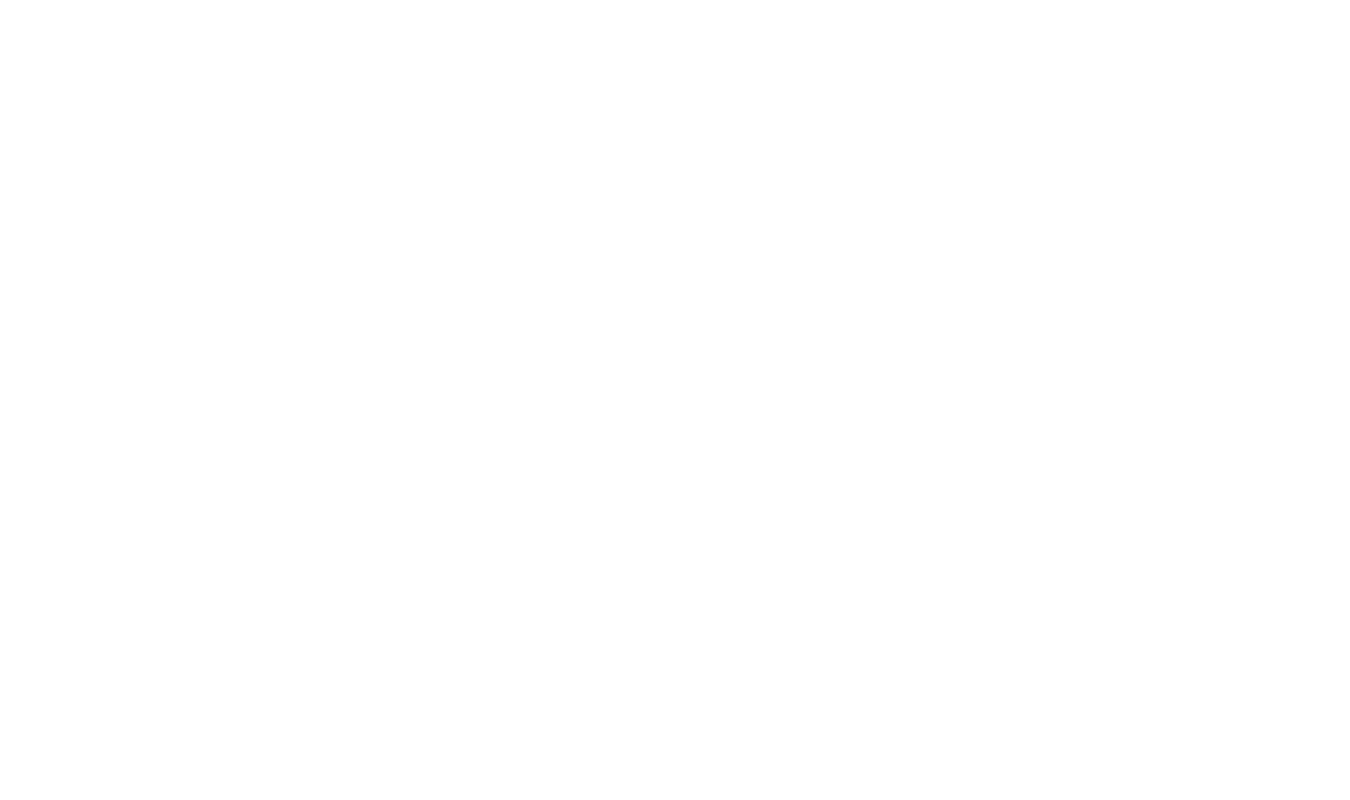
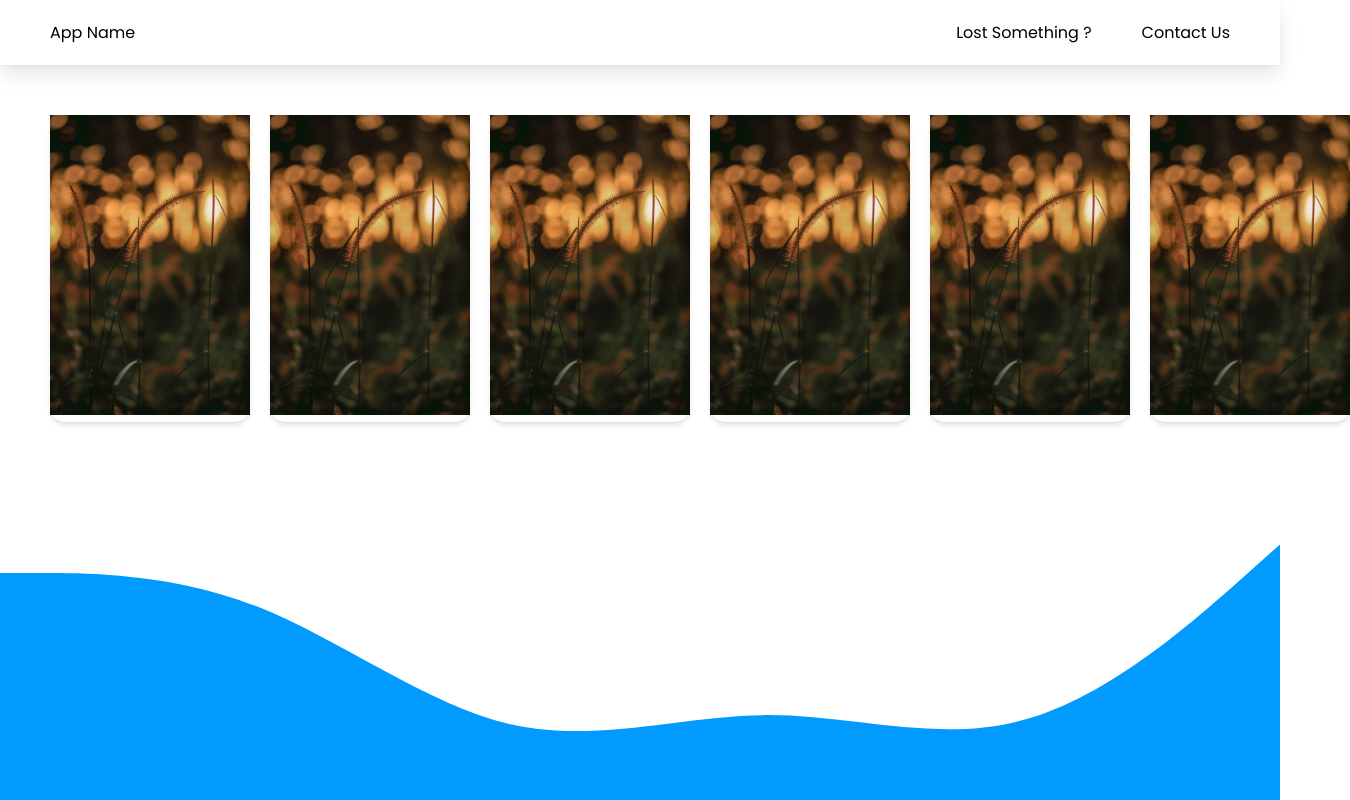
Before and after one commit to Upasana0710/finding_nemo, a React (Create React App) app: page /Lostitems in a window 1280 px wide. Shown: the whole page, 1350 px wide, since content can reach past the window. Built offline with nearby package versions, Linux system fonts and the light colour scheme.

Commit message:
Added Lost Section

```diff
--- /dev/null
+++ b/src/Components/ListLostItems.jsx
@@ -0,0 +1,18 @@
+import React from "react";
+import "../styles/LostItems.css";
+import ListItem from "./LostItem";
+
+const ListLostItems = () => {
+  return (
+    <div className="container">
+      <ListItem />
+      <ListItem />
+      <ListItem />
+      <ListItem />
+      <ListItem />
+      <ListItem />
+    </div>
+  );
+};
+
+export default ListLostItems;
--- /dev/null
+++ b/src/Components/LostCard.jsx
@@ -0,0 +1,89 @@
+import React from "react";
+import "../styles/LostCard.css";
+import upload from "../assets/gallery.png";
+import logo from "../assets/logo.jpg";
+import CloseIcon from "@mui/icons-material/Close";
+
+const LostCard = (props) => {
+  return (
+    <div className="lostContainerOuter">
+      <div className="lostContainer">
+        <div className="closeIcon" onClick={() => props.updateItemLost()}>
+          <CloseIcon />
+        </div>
+        <div className="uploadImg">
+          <img src={upload} alt="logo" width={100} />
+          <button className="btnGraphic">Upload Image</button>
+        </div>
+        <div className="divider"></div>
+        <div className="details">
+          <img src={logo} alt="logo" width={100} />
+          <form
+            className="formSubmit"
+            method="POST"
+            onSubmit={(e) => {
+              e.preventDefault();
+            }}
+          >
+            <input
+              type="text"
+              name=""
+              id=""
+              className="inputField"
+              placeholder="Name"
+            />
+            <input
+              type="text"
+              name=""
+              id=""
+              className="inputField"
+              placeholder="Item Name"
+            />
+            <input
+              type="text"
+              name=""
+              id=""
+              className="inputField"
+              placeholder="Item Description"
+            />
+            <input
+              type="number"
+              name=""
+              id=""
+              className="inputField noAppear"
+              placeholder="Contact Number"
+            />
+            <input
+              type="text"
+              name=""
+              id=""
+              className="inputField"
+              placeholder="Email"
+            />
+
+            <input
+              type="text"
+              name=""
+              id=""
+              className="inputField"
+              placeholder="Lost Location"
+            />
+            <input
+              type="datetime-local"
+              name=""
+              id=""
+              className="inputField"
+              placeholder="Lost Date & Time"
+            />
+
+            <div className="submitBtn">
+              <button className="btnGraphic">Submit</button>
+            </div>
+          </form>
+        </div>
+      </div>
+    </div>
+  );
+};
+
+export default LostCard;
--- /dev/null
+++ b/src/Components/LostItem.jsx
@@ -0,0 +1,13 @@
+import React from "react";
+import "../styles/LostItems.css";
+import LostItem from "../assets/sample-lost.jpeg";
+
+const ListItem = () => {
+  return (
+    <div className="itemContainer">
+      <img src={LostItem} alt="" width={200} />
+    </div>
+  );
+};
+
+export default ListItem;
--- /dev/null
+++ b/src/Components/LostNavbar.jsx
@@ -0,0 +1,33 @@
+import React from "react";
+import "../styles/LostNavbar.css";
+
+const NavigationBar = (props) => {
+  return (
+    <div className="navBar">
+      <div
+        onClick={() => (window.location.href = "/")}
+        className="cursor-pointer"
+      >
+        {props.data.title}
+      </div>
+      <div>
+        <div
+          className="color-blue cursor-pointer"
+          onClick={() => props.updateItemLost()}
+        >
+          {props.data.uno}
+        </div>
+        <div
+          className="color-blue cursor-pointer"
+          onClick={() =>
+            (window.location.href = "mailto:iampriyanshukumar.2003@gmail.com")
+          }
+        >
+          {props.data.dos}
+        </div>
+      </div>
+    </div>
+  );
+};
+
+export default NavigationBar;
--- a/src/pages/LostPage.jsx
+++ b/src/pages/LostPage.jsx
@@ -1,11 +1,34 @@
-import React from 'react'
+import React, { useState } from "react";
+import "../styles/LostCard.css";
+import LostCard from "../Components/LostCard";
+import LostNavBar from "../Components/LostNavbar";
+import ListLostItems from "../Components/ListLostItems.jsx";
 
 const LostPage = () => {
+  const NavData = {
+    title: "App Name",
+    uno: "Lost Something ?",
+    dos: "Contact Us",
+  };
+  const [lostState, setLostState] = useState(false);
+  const updateItemLost = () => {
+    setLostState(!lostState);
+  };
+
   return (
-    <div>
+    <div className="lostCard">
+      <svg xmlns="http://www.w3.org/2000/svg" viewBox="0 0 1440 320">
+        <path
+          fill="#019aff"
+          fill-opacity="1"
+          d="M0,64L48,64C96,64,192,64,288,101.3C384,139,480,213,576,234.7C672,256,768,224,864,224C960,224,1056,256,1152,229.3C1248,203,1344,117,1392,74.7L1440,32L1440,320L1392,320C1344,320,1248,320,1152,320C1056,320,960,320,864,320C768,320,672,320,576,320C480,320,384,320,288,320C192,320,96,320,48,320L0,320Z"
+        ></path>
+      </svg>
+      <LostNavBar data={NavData} updateItemLost={updateItemLost} />
+      {lostState && <LostCard updateItemLost={updateItemLost} />}
+      <ListLostItems />
+    </div>
+  );
+};
 
-    </div>
-  )
-}
-
-export default LostPage
+export default LostPage;
--- /dev/null
+++ b/src/styles/LostCard.css
@@ -0,0 +1,123 @@
+.lostCard {
+  height: 100vh;
+  width: 100vw;
+  /* background-color: #002233; */
+  position: "relative";
+}
+
+.lostCard > svg {
+  position: absolute;
+  bottom: 0;
+  z-index: 1;
+  transform-origin: bottom;
+  animation: animateWave 1000ms cubic-bezier(0.23, 1, 0.32, 1) forwards;
+}
+
+@keyframes animateWave {
+  0% {
+    transform: scale(1, 0);
+  }
+  100% {
+    transform: scale(1, 1);
+  }
+}
+
+@keyframes visibility {
+  0% {
+    opacity: 1;
+  }
+  100% {
+    opacity: 1;
+  }
+}
+
+.lostContainerOuter {
+  height: 100vh;
+  width: 100vw;
+  background-color: rgba(0, 0, 0, 0.6);
+  position: absolute;
+  top: 0;
+  display: grid;
+  place-items: center;
+  z-index: 999;
+}
+
+.closeIcon {
+  position: absolute;
+  right: 25px;
+  top: 20px;
+  cursor: pointer;
+}
+
+.lostContainer {
+  position: relative;
+  /* box-shadow: rgba(0, 0, 0, 0.585) 0px 7px 29px 0px; */
+  background-color: rgba(255, 255, 255);
+  height: 70%;
+  border-radius: 15px;
+  width: 60%;
+  display: flex;
+  align-items: center;
+  justify-content: space-between;
+}
+
+.uploadImg {
+  display: grid;
+  place-items: center;
+  width: 50%;
+}
+
+.divider {
+  background: rgb(60, 60, 60);
+  width: 0.5px;
+  height: 100%;
+}
+.details {
+  display: grid;
+  place-items: center;
+  padding: 0 20px;
+  width: 50%;
+}
+
+.formSubmit {
+  width: 100%;
+  margin: 10px 0;
+}
+
+.btnGraphic {
+  margin: 10px;
+  background: linear-gradient(90.04deg, #019aff, rgb(21, 3, 65) 99.96%);
+  padding: 10px 30px 10px 30px;
+  border-radius: 10px;
+  color: white;
+  font-weight: bold;
+  border: none;
+  cursor: pointer;
+  box-shadow: rgba(0, 0, 0, 0.15) 1.95px 1.95px 2.6px;
+  transition: cubic-bezier(0.075, 0.82, 0.165, 1) 0.5s all;
+}
+
+.btnGraphic:hover {
+  scale: 1.1;
+}
+
+.inputField {
+  width: 90%;
+  height: 20px;
+  outline: none;
+  padding: 8px;
+  margin: 5px;
+  border: none;
+  background-color: rgba(228, 225, 225, 0.466);
+  border-radius: 5px;
+}
+
+.submitBtn {
+  margin: 10px 0;
+  width: 100%;
+  text-align: center;
+}
+
+.noAppear {
+  appearance: none;
+}
--- /dev/null
+++ b/src/styles/LostItems.css
@@ -0,0 +1,13 @@
+.container {
+  padding: 40px;
+  display: flex;
+  flex-direction: row;
+}
+
+.itemContainer {
+  margin: 10px;
+  border-radius: 15px;
+  border: none;
+  box-shadow: 0 4px 6px -1px rgba(0, 0, 0, 0.1),
+    0 2px 4px -1px rgba(0, 0, 0, 0.06);
+}
--- /dev/null
+++ b/src/styles/LostNavbar.css
@@ -0,0 +1,22 @@
+.navBar {
+  display: flex;
+  justify-content: space-between;
+  align-items: center;
+  padding: 20px 50px;
+  box-shadow: 0 10px 20px -1px rgba(0, 0, 0, 0.1),
+    0 2px 4px -1px rgba(0, 0, 0, 0.06);
+}
+
+.navBar > div:nth-child(2) {
+  display: flex;
+  align-items: center;
+  gap: 50px;
+}
+
+.color-blue:hover {
+  color: #019aff;
+}
+
+.cursor-pointer {
+  cursor: pointer;
+}
```
Also changed, not shown: src/assets/sample-lost.jpeg (added).
